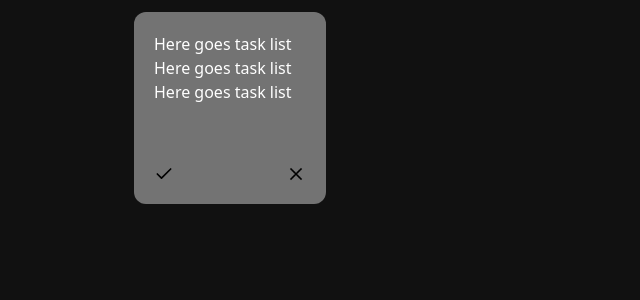
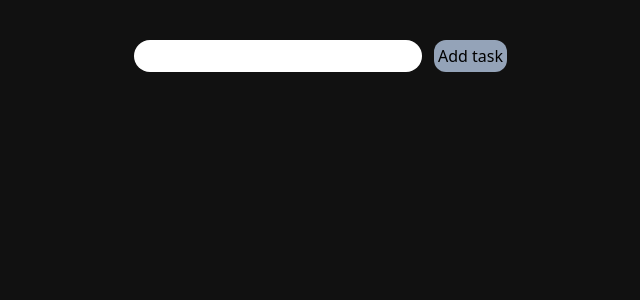
Before and after one commit to tahmasious/to-do-app-alibaba-vue, a Vue app: page / in a window 1280 px wide. Shown: the top 300 px of the page, without its empty margins (6-646 px from the left). Built offline with nearby package versions, Linux system fonts and the light colour scheme.

Commit message:
[feat] add input component and implement local storage

```diff
--- a/src/App.vue
+++ b/src/App.vue
@@ -1,16 +1,36 @@
 <script setup>
 import ListItem from './components/listItem.vue';
+import inputTask from './components/inputTask.vue';
+import { ref } from 'vue';
+let id = 1;
+let tasks = ref(JSON.parse(localStorage.getItem("tasks")) == null ? [] : JSON.parse(localStorage.getItem("tasks")) );
+console.log()
+function updateLocalStorage(){
+  localStorage.clear();
+  localStorage.setItem("tasks", JSON.stringify(tasks.value));
+}
+
+function pushTask(content) {
+  tasks.value.push({id : ++id, content : content, isDone: ref(false)});
+  updateLocalStorage()
+}
+
+function deleteTask(i) {
+  tasks.value.splice(i, 1);
+  updateLocalStorage();
+}
 
 </script>
 
 <template>
   <div class="bg-[#111111] min-h-screen">
     <div class="max-w-5xl m-auto p-3">
-      <ListItem>Here goes task list Here goes task list Here goes task list</ListItem>
+      <inputTask @add-task="(content) => pushTask(content)" />
+      <div class="flex justify-start gap-1 flex-wrap">
+        <div v-for="(task, index) in tasks" :key="task.id" >
+          <ListItem @delete-item="deleteTask(index)" @markAsDone="() => {task.isDone = !task.isDone; updateLocalStorage()}" :isDone="task.isDone" >{{ task.content }}</ListItem>
+        </div>
+      </div>
     </div>
   </div>
 </template>
-
-<style scoped>
-
-</style>
--- /dev/null
+++ b/src/components/inputTask.vue
@@ -0,0 +1,18 @@
+<template>
+    <div>
+        <form action="#" @submit.prevent="submitHandler" class="py-7">
+            <input type="text" class="h-8 w-72 mr-3 rounded-2xl p-1" v-model="TaskValue">
+            <button type="submit" class=" bg-slate-400  p-1 rounded-xl">Add task</button>
+        </form>
+    </div>
+</template>
+
+<script setup>
+import { ref } from "vue";
+const emit = defineEmits('addTask');
+let TaskValue = ref('');
+function submitHandler(){
+    emit('addTask', TaskValue.value);
+    TaskValue.value = '';
+}
+</script>
--- a/src/components/listItem.vue
+++ b/src/components/listItem.vue
@@ -1,9 +1,10 @@
 <template>
-    <div class="h-48 w-48 bg-[#737373] p-5 text-white rounded-xl flex flex-col justify-between">
+    <div :class="{done : taskState}" class="h-48 w-48 bg-[#737373] p-5 text-white rounded-xl flex flex-col justify-between">
         <p><slot></slot></p>
         <div class="flex justify-between">
-            <button>
-                <img src="../assets/check.svg" alt="check" class="h-5 w-5">
+            <button @click="() => {$emit('markAsDone'); taskState = !taskState}">
+                <img v-if="!taskState" src="../assets/check.svg" alt="check" class="h-5 w-5">
+                <img v-else src="../assets/redo.png" alt="check" class="h-5 w-5">
             </button>
             <button @click="$emit('deleteItem')">
                 <img src="../assets/x.png" alt="remove" class="h-5 w-5">
@@ -14,7 +15,13 @@
 
 
 <script setup>
-import { ref } from "vue";
-defineEmits(['deleteItem']);
-let isDone = ref(false);
+defineEmits(['deleteItem', 'markAsDone']);
+const props = defineProps(['isDone']);
+let taskState = props.isDone;
 </script>
+
+<style scoped>
+.done {
+    background-color: #1DB954!important;
+}
+</style>
```
Also changed, not shown: src/assets/redo.png (added).
